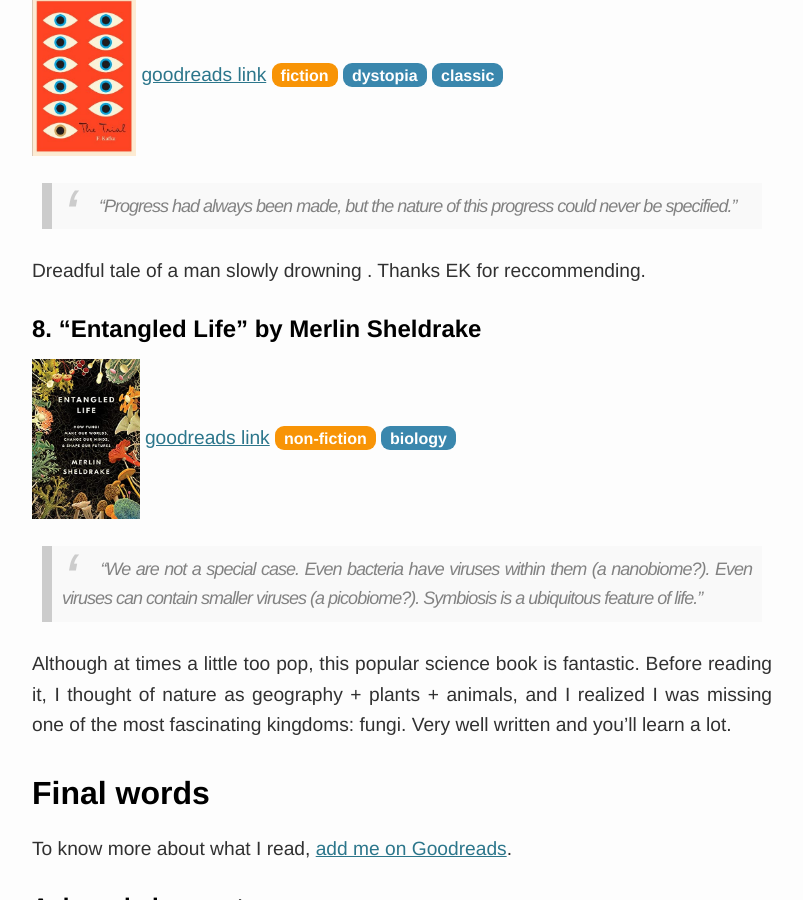
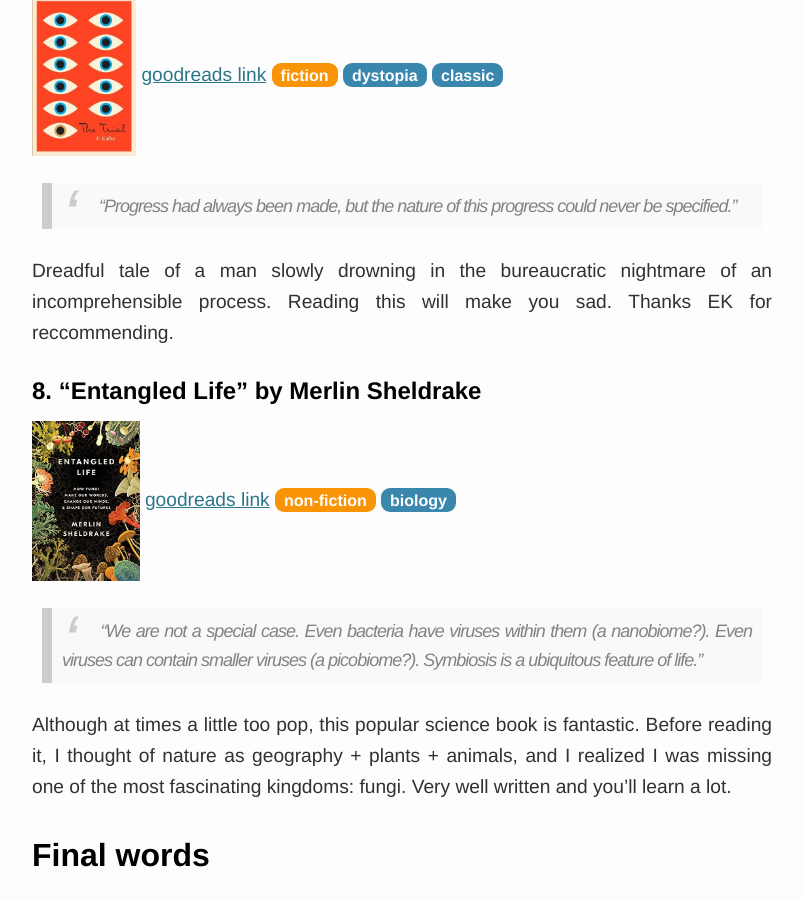
Before and after one commit to tobyornottobe/maraoz.github.io, a Jekyll site: the page built from _posts/2021-12-25-books-2021.md, in a window 1280 px wide and 900 px high, scrolled down 3956 px. Shown: the whole window, without its empty margins (238-1041 px from the left). Built offline with Jekyll 4.4.1, drawn with Linux system fonts in a browser that asks for light colours.

Commit message:
Update 2021-12-25-books-2021.md

```diff
--- a/_posts/2021-12-25-books-2021.md
+++ b/_posts/2021-12-25-books-2021.md
@@ -74,7 +74,7 @@ A classic which almost needs no introduction: I just happened to read it this ye
 > “Progress had always been made, but the nature of this progress could never be specified.”
 
 
-Dreadful tale of a man slowly drowning . Thanks EK for reccommending.
+Dreadful tale of a man slowly drowning in the bureaucratic nightmare of an incomprehensible process. Reading this will make you sad. Thanks EK for reccommending.
 
 ### 8. "Entangled Life" by Merlin Sheldrake
 <img class="book" src="/img/books-2021/8.jpg">
```
